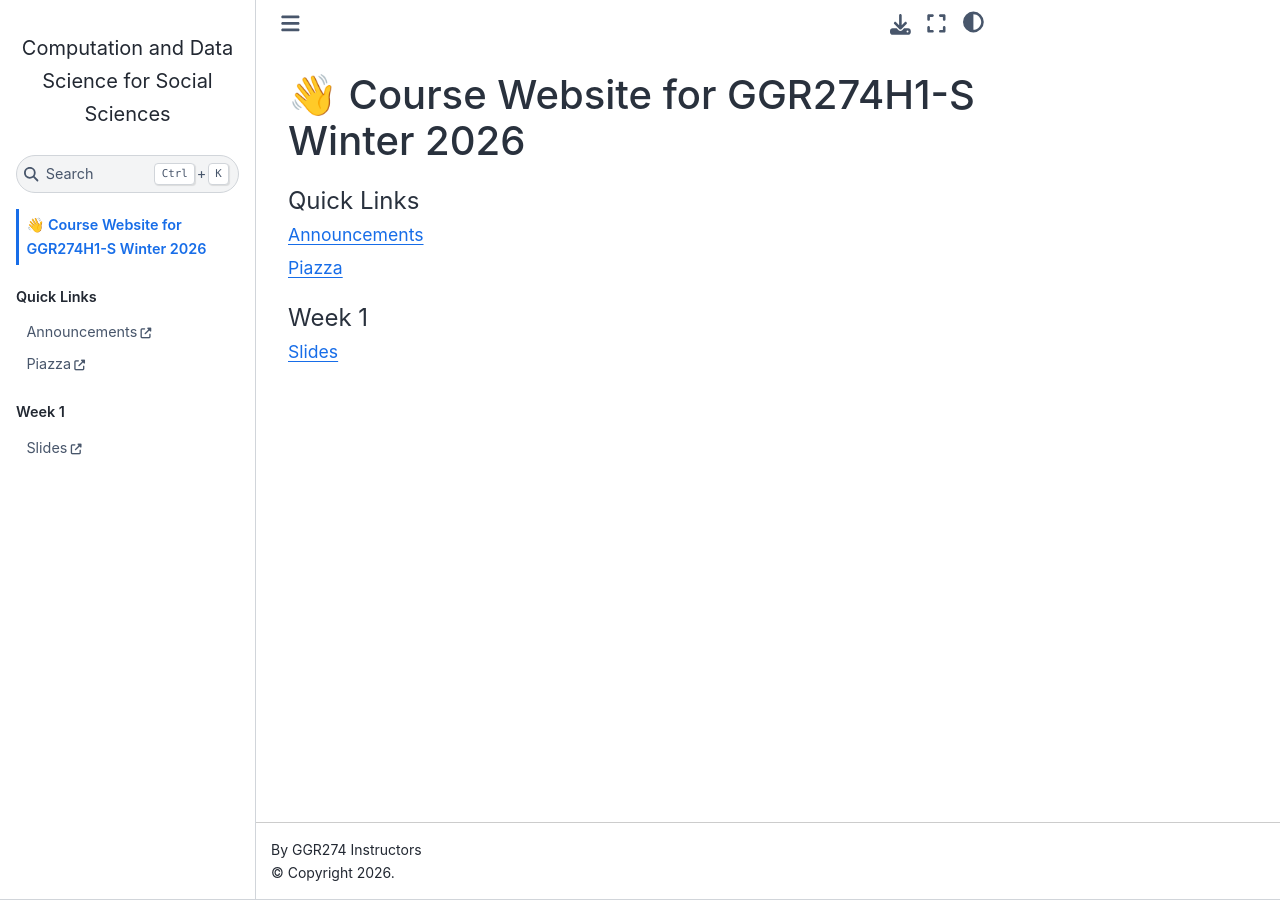
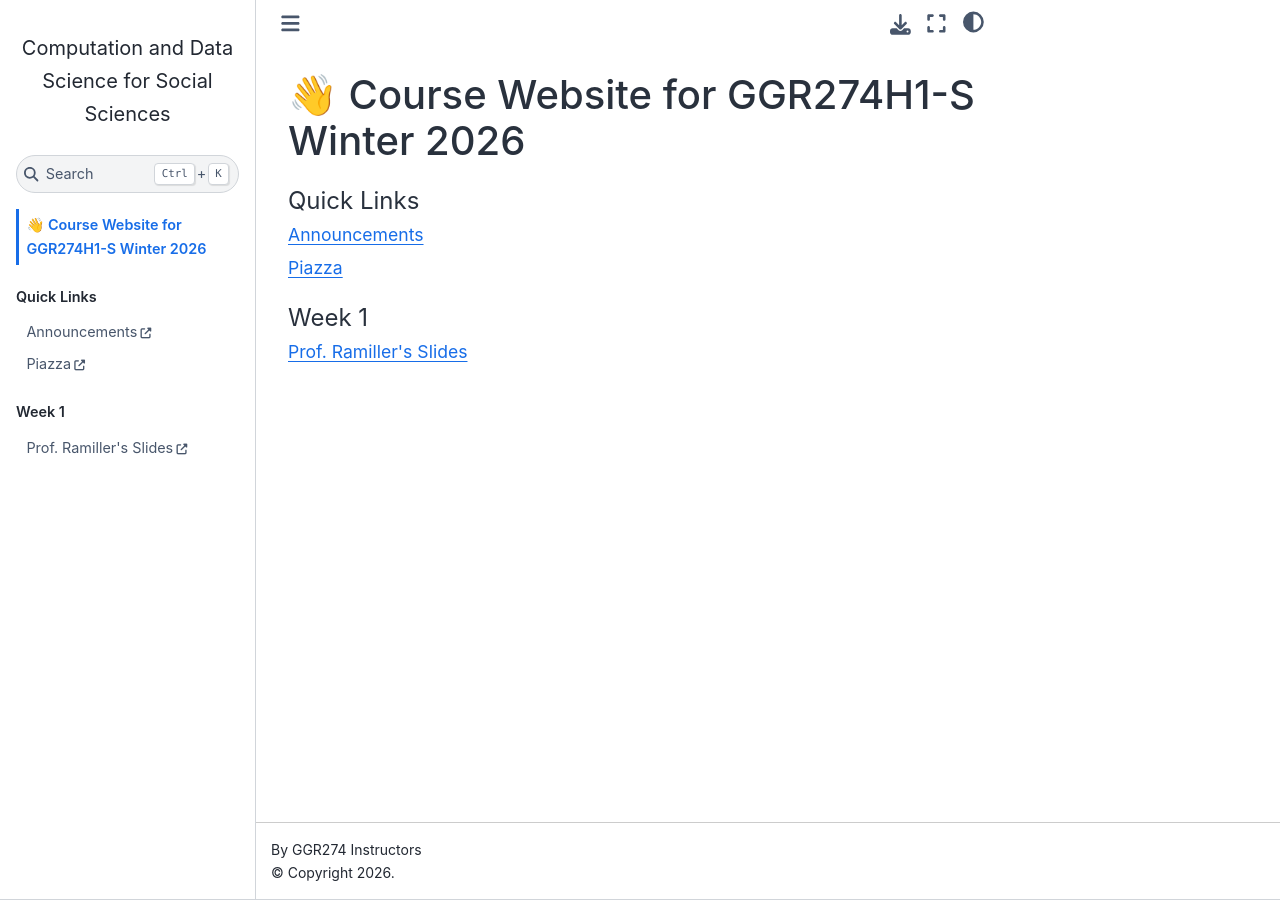
Before and after one commit to UofTCompDSci/ggr274-20261, a Jupyter Book: the page built from jupyter-book/index.md, in a window 1280 px wide. Built offline with Jupyter Book 1.0.4 settings and Sphinx 7.4.7 and the Sphinx Book theme 1.1.4, drawn with Linux system fonts in a browser that asks for light colours; pages that are not in the unit, such as notebooks, are missing from menus.

```diff
--- a/_toc.yml
+++ b/_toc.yml
@@ -23,7 +23,7 @@ parts:
 
   - caption: Week 1
     chapters:
-    - url: https://q.utoronto.ca/courses/380232/files/?preview=35527981
-      title: Slides
+    - url: https://q.utoronto.ca/courses/422508/files?preview=41390906
+      title: Prof. Ramiller's Slides
     - file: weekly-materials/week01/lecture/Class1_GGR274_KR.ipynb
       title: Prof. Reid's Notebook
```
